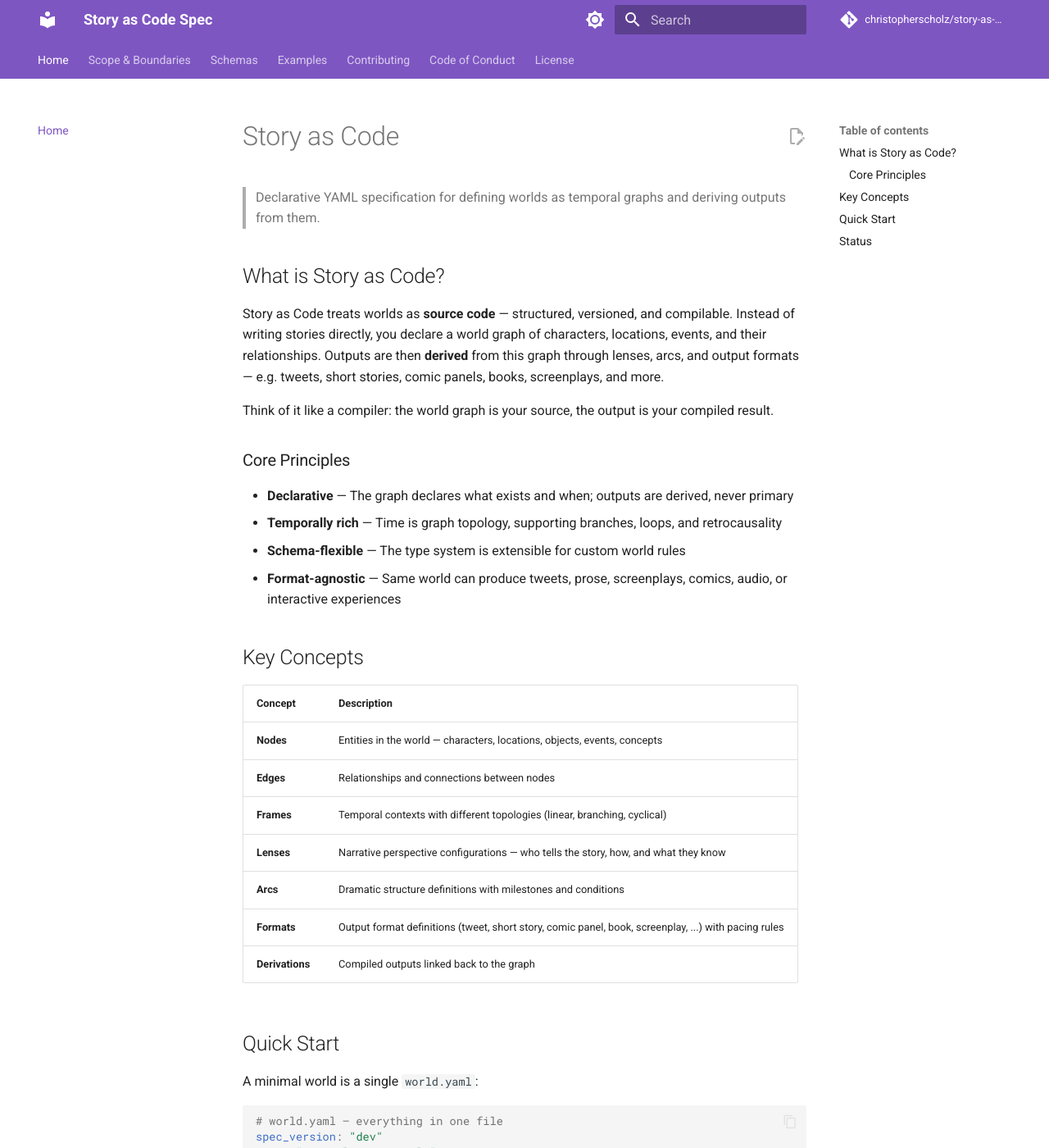
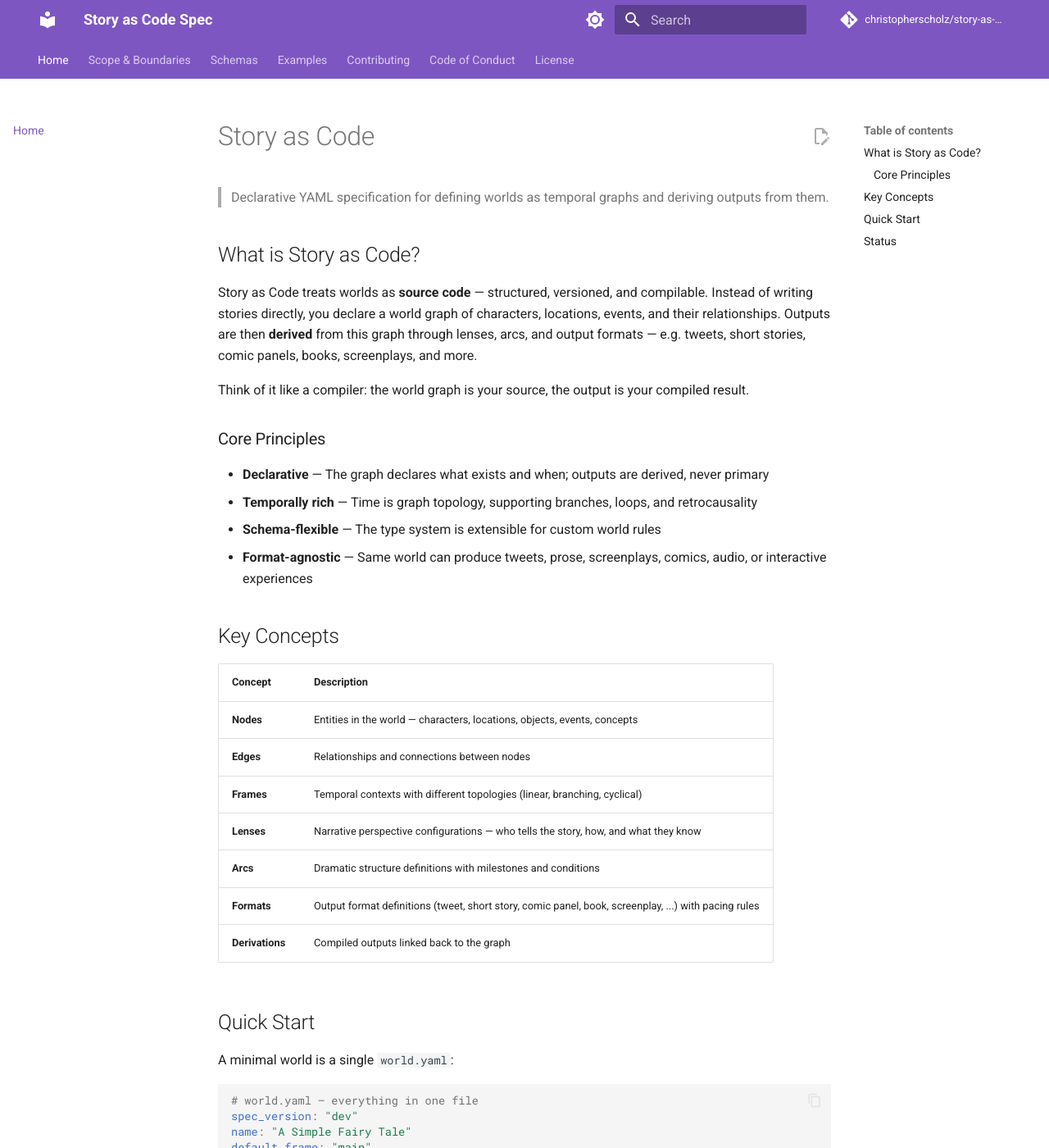
Before and after one commit to christopherscholz/story-as-code-spec, an MkDocs documentation site: the page built from docs/index.md, in a window 1280 px wide and 1400 px high. Shown: the whole window at 82% size. Built offline with MkDocs 1.6.1 and Material for MkDocs 9.7.7, drawn with Linux system fonts in a browser that asks for light colours; comment, search, counter and statistics services are not loaded; the version menu is left out.

Commit message:
refactor: layout improvements and full-width docs
- World Graph and Timeline side by side in 2-column row
- Lenses, Formats, Constraints in 3-column row below
- Narrative Flow full width (horizontal scroll)
- Remove duplicate legend (filter chips already serve as legend)
- Full-width content area for ALL docs pages via custom.css
- Fixed height containers (500px) for graph and timeline alignment

Co-Authored-By: Claude Opus 4.6 (1M context) <noreply@anthropic.com>

```diff
--- /dev/null
+++ b/docs/assets/css/custom.css
@@ -0,0 +1,3 @@
+/* ── full-width content area for all pages ──────────────────────── */
+.md-content__inner { max-width: none !important; }
+.md-main__inner { max-width: none !important; }
--- a/docs/assets/css/story-graph.css
+++ b/docs/assets/css/story-graph.css
@@ -1,13 +1,22 @@
-/* ── full-width layout override for graph page ─────────────────── */
-.md-content__inner { max-width: none !important; }
-
 /* ── sections ──────────────────────────────────────────────────── */
 #story-graph { margin: 0.5rem 0; }
 
-.graph-section { margin-bottom: 2rem; }
+.graph-section { margin-bottom: 1.5rem; }
 .graph-section h2 {
   font-size: 0.95rem; margin: 0 0 8px; padding-bottom: 4px;
   border-bottom: 1.5px solid var(--md-default-fg-color--lightest, #e0e0e0);
+}
+
+/* row layouts for sections side by side */
+.graph-row {
+  display: grid;
+  gap: 1rem;
+  margin-bottom: 1.5rem;
+}
+.graph-row-2 { grid-template-columns: 1fr 1fr; }
+.graph-row:not(.graph-row-2) { grid-template-columns: repeat(3, 1fr); }
+@media (max-width: 1000px) {
+  .graph-row, .graph-row-2 { grid-template-columns: 1fr; }
 }
 
 .empty-msg { color: var(--md-default-fg-color--light, #999); font-style: italic; padding: 1.5rem; text-align: center; font-size: 0.8rem; }
@@ -30,7 +39,7 @@
 
 /* ── world graph ───────────────────────────────────────────────── */
 .cy-container {
-  width: 100%; height: 55vh; min-height: 350px; border-radius: 6px;
+  width: 100%; height: 500px; border-radius: 6px;
   border: 1px solid var(--md-default-fg-color--lightest, #e0e0e0);
   background: var(--md-default-bg-color, #fafafa);
 }
@@ -78,10 +87,11 @@
 
 /* ── narrative flow ────────────────────────────────────────────── */
 .narrative-scroll, .timeline-scroll {
-  overflow-x: auto; overflow-y: hidden; border-radius: 6px;
+  overflow-x: auto; overflow-y: auto; border-radius: 6px;
   border: 1px solid var(--md-default-fg-color--lightest, #e0e0e0);
   background: var(--md-default-bg-color, #fafafa); padding: 10px 0;
 }
+.timeline-scroll { max-height: 500px; }
 [data-md-color-scheme="slate"] .narrative-scroll,
 [data-md-color-scheme="slate"] .timeline-scroll { background: #1e1e1e; border-color: #333; }
 
@@ -99,7 +109,7 @@
 .beat-card.greyed, .device-arc.greyed, .thread-dot.greyed, .scope-bar.greyed { pointer-events: auto; }
 
 /* ── lens cards ────────────────────────────────────────────────── */
-.lens-grid { display: grid; grid-template-columns: repeat(auto-fit, minmax(300px, 1fr)); gap: 10px; }
+.lens-grid { display: flex; flex-direction: column; gap: 10px; }
 .lens-card {
   padding: 12px; border-radius: 6px; border: 1px solid var(--md-default-fg-color--lightest, #e0e0e0);
   background: var(--md-default-bg-color, #fff); cursor: pointer; transition: opacity 0.15s, border-color 0.15s;
@@ -151,5 +161,4 @@ h4.severity-info { color: #42A5F5; font-size: 0.8rem; }
 /* ── responsive ────────────────────────────────────────────────── */
 @media (max-width: 768px) {
   .cy-container { height: 45vh; min-height: 250px; }
-  .lens-grid { grid-template-columns: 1fr; }
 }
--- a/docs/assets/js/story-graph.js
+++ b/docs/assets/js/story-graph.js
@@ -175,22 +175,17 @@
     cyDiv.className = 'cy-container';
     container.appendChild(cyDiv);
 
-    const legend = document.createElement('div');
-    legend.className = 'graph-legend';
-    legend.innerHTML = nodeTypes.map(t => `<span class="legend-item"><span class="legend-dot" style="background:${c(t)}"></span>${t}</span>`).join('');
-    container.appendChild(legend);
-
     // deterministic initial positions: group by type in a wide circle
     const typeGroups = {};
     nodes.forEach(n => { (typeGroups[n.type] = typeGroups[n.type] || []).push(n); });
     const typeKeys = Object.keys(typeGroups);
     const initPos = {};
-    const R = 800; // radius of type group ring
+    const R = 240; // radius of type group ring
     typeKeys.forEach((type, ti) => {
       const angle = (2 * Math.PI * ti) / typeKeys.length - Math.PI / 2;
       const cx = R * Math.cos(angle), cy = R * Math.sin(angle);
       const group = typeGroups[type];
-      const spread = 100 + group.length * 40;
+      const spread = 40 + group.length * 16;
       group.forEach((n, ni) => {
         const ga = (2 * Math.PI * ni) / group.length;
         initPos[n.id] = { x: cx + spread * Math.cos(ga), y: cy + spread * Math.sin(ga) };
@@ -203,8 +198,8 @@
 
     const dk = isDark(), bg = dk ? '#1e1e1e' : '#fafafa', textCol = dk ? '#ccc' : '#444';
     const styles = [
-      { selector: 'node', style: { 'label': 'data(label)', 'font-size': 9, 'color': textCol, 'text-valign': 'bottom', 'text-margin-y': 4, 'width': 28, 'height': 28, 'border-width': 1.5, 'border-color': '#555', 'text-wrap': 'ellipsis', 'text-max-width': 80, 'shape': 'ellipse' }},
-      { selector: 'edge', style: { 'width': 1.5, 'curve-style': 'bezier', 'target-arrow-shape': 'triangle', 'target-arrow-color': '#999', 'line-color': '#999', 'font-size': 7, 'label': 'data(label)', 'text-rotation': 'autorotate', 'color': textCol, 'text-background-color': bg, 'text-background-opacity': 0.8, 'text-background-padding': '1px' }},
+      { selector: 'node', style: { 'label': 'data(label)', 'font-size': 10, 'color': textCol, 'text-valign': 'bottom', 'text-margin-y': 5, 'width': 34, 'height': 34, 'border-width': 2, 'border-color': dk ? '#666' : '#ccc', 'text-wrap': 'ellipsis', 'text-max-width': 90, 'shape': 'ellipse' }},
+      { selector: 'edge', style: { 'width': 1.5, 'curve-style': 'bezier', 'target-arrow-shape': 'triangle', 'target-arrow-color': '#bbb', 'line-color': '#bbb', 'opacity': 0.6 }},
       { selector: 'edge[?hasScope]', style: { 'line-style': 'dashed', 'line-dash-pattern': [5, 3] }},
       { selector: '.dimmed', style: { 'opacity': 0.12 }},
       { selector: '.highlighted', style: { 'opacity': 1 }},
@@ -213,9 +208,7 @@
     nodeTypes.forEach(type => styles.push({ selector: 'node.' + type, style: { 'background-color': c(type) }}));
     edgeTypes.forEach(type => styles.push({ selector: 'edge.' + type, style: { 'line-color': c(type), 'target-arrow-color': c(type) }}));
 
-    cy = cytoscape({ container: cyDiv, elements, style: styles, layout: { name: 'preset' }, minZoom: 0.1, maxZoom: 3 });
-    // run cose from preset positions with very low gravity to gently refine
-    cy.layout({ name: 'cose', animate: false, randomize: false, nodeRepulsion: () => 800000, idealEdgeLength: () => 500, nodeOverlap: 80, gravity: 0.01, gravityRange: 1.0, numIter: 200, padding: 80, fit: true }).run();
+    cy = cytoscape({ container: cyDiv, elements, style: styles, layout: { name: 'preset', fit: true, padding: 40 }, minZoom: 0.1, maxZoom: 3 });
 
     cy.on('tap', 'node', e => select({ kind: 'node', id: e.target.id() }));
     cy.on('tap', 'edge', e => select({ kind: 'edge', id: e.target.id() }));
--- a/mkdocs.yml
+++ b/mkdocs.yml
@@ -87,6 +87,7 @@ extra_javascript:
   - assets/js/story-graph.js
 
 extra_css:
+  - assets/css/custom.css
   - assets/css/story-graph.css
 
 extra:
```
Also changed, not shown: docs/examples/graph.md (+24 -20 lines).
